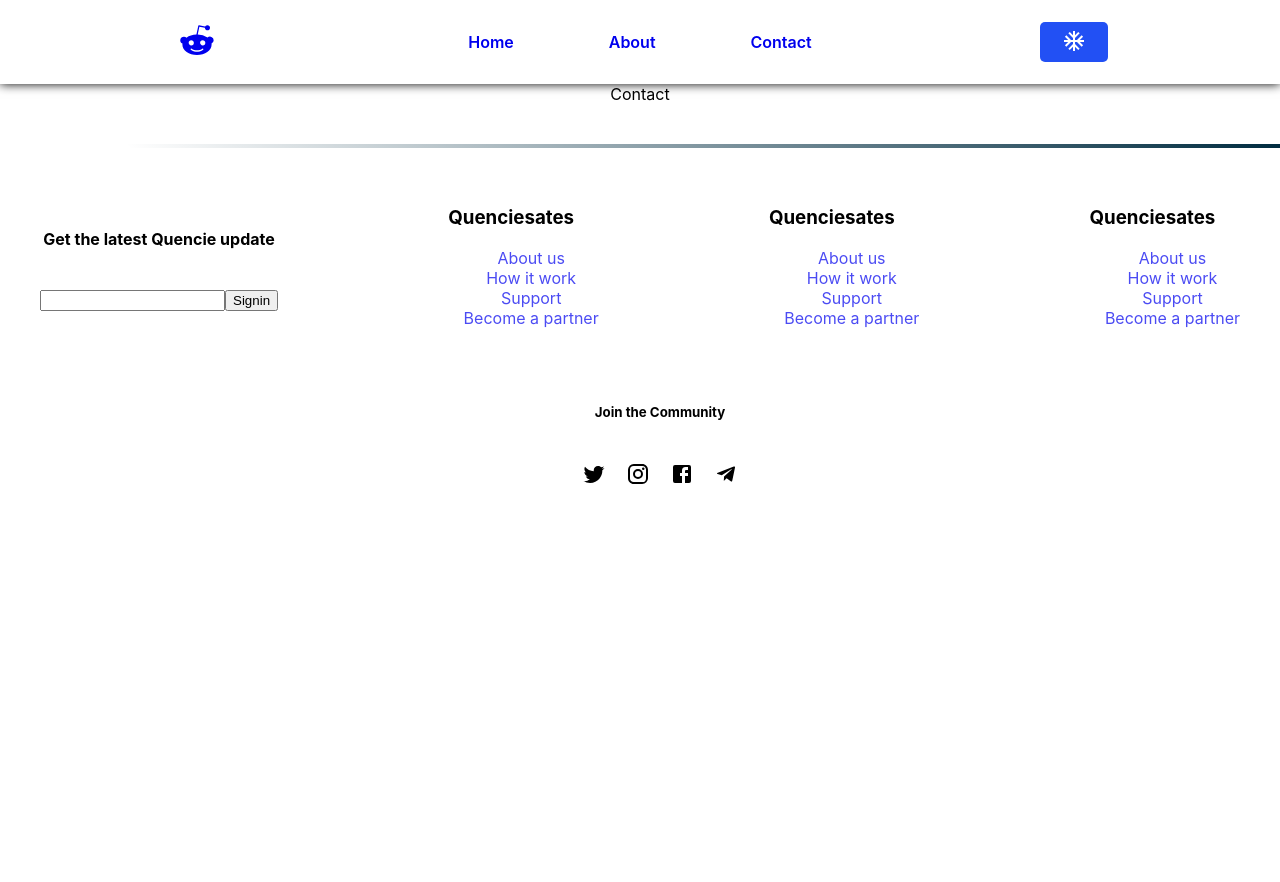
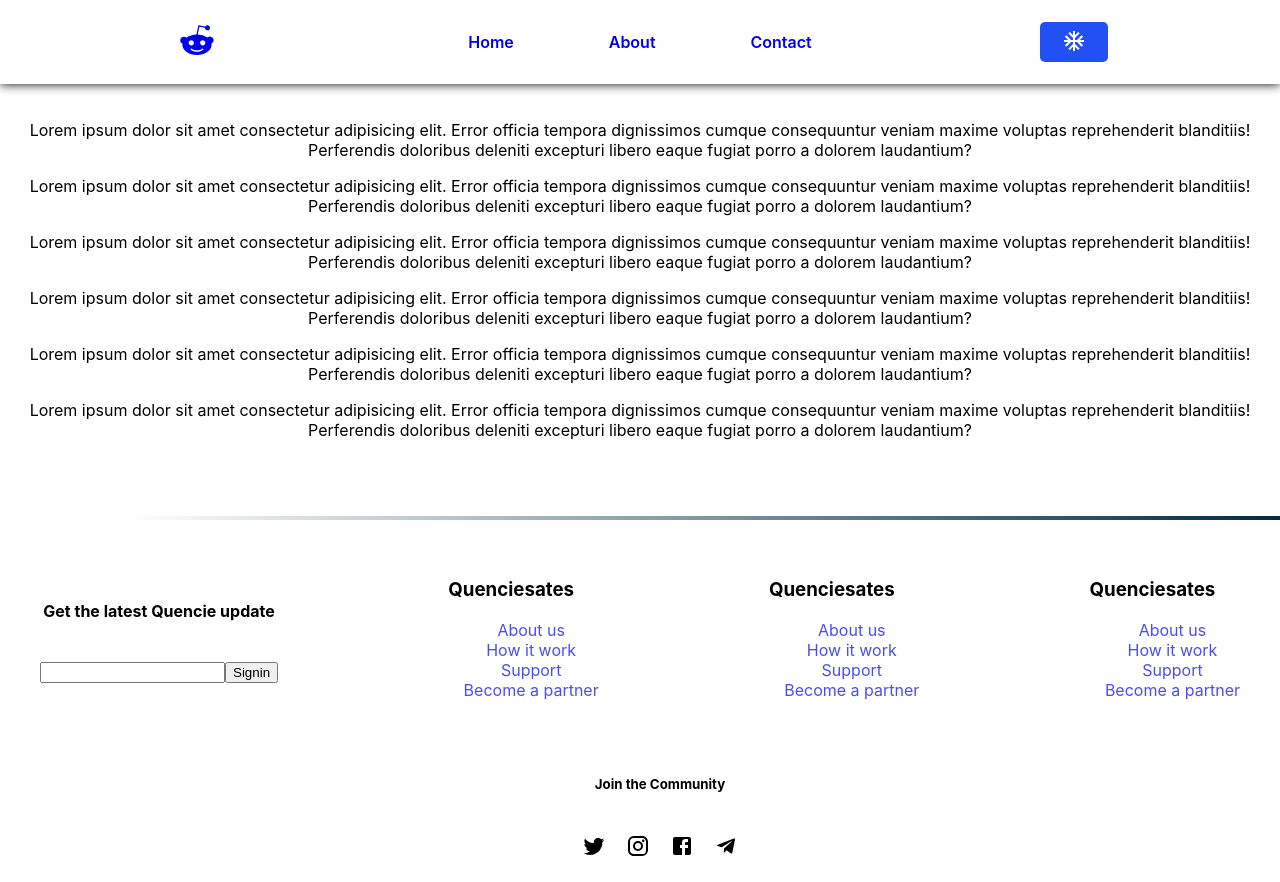
Before and after one commit to HASNAINMUBARAK/Movies.com, a React (Create React App) app: page /Contact in a window 1280 px wide. Before the commit the page ends 800 px from the top, so only its background shows below. Built offline with nearby package versions, Linux system fonts and the light colour scheme.

Commit message:
more changes

```diff
--- a/src/Pages/About/index.jsx
+++ b/src/Pages/About/index.jsx
@@ -4,7 +4,6 @@ const About = () => {
   return (
     <div>
       <p>Lorem ipsum dolor sit amet consectetur adipisicing elit. Error officia tempora dignissimos cumque consequuntur veniam maxime voluptas reprehenderit blanditiis! Perferendis doloribus deleniti excepturi libero eaque fugiat porro a dolorem laudantium?</p>
-
       <p>Lorem ipsum dolor sit amet consectetur adipisicing elit. Error officia tempora dignissimos cumque consequuntur veniam maxime voluptas reprehenderit blanditiis! Perferendis doloribus deleniti excepturi libero eaque fugiat porro a dolorem laudantium?</p>
       <p>Lorem ipsum dolor sit amet consectetur adipisicing elit. Error officia tempora dignissimos cumque consequuntur veniam maxime voluptas reprehenderit blanditiis! Perferendis doloribus deleniti excepturi libero eaque fugiat porro a dolorem laudantium?</p>
       <p>Lorem ipsum dolor sit amet consectetur adipisicing elit. Error officia tempora dignissimos cumque consequuntur veniam maxime voluptas reprehenderit blanditiis! Perferendis doloribus deleniti excepturi libero eaque fugiat porro a dolorem laudantium?</p>
--- a/src/Pages/Contact/index.jsx
+++ b/src/Pages/Contact/index.jsx
@@ -1,9 +1,22 @@
+import { makeStyles } from '@material-ui/core';
 import React from 'react'
 
 const Contact = () => {
+  const classes = useStyles();
   return (
-    <div>Contact</div>
+     <div className={classes.contain}>
+      <p>Lorem ipsum dolor sit amet consectetur adipisicing elit. Error officia tempora dignissimos cumque consequuntur veniam maxime voluptas reprehenderit blanditiis! Perferendis doloribus deleniti excepturi libero eaque fugiat porro a dolorem laudantium?</p>
+      <p>Lorem ipsum dolor sit amet consectetur adipisicing elit. Error officia tempora dignissimos cumque consequuntur veniam maxime voluptas reprehenderit blanditiis! Perferendis doloribus deleniti excepturi libero eaque fugiat porro a dolorem laudantium?</p>
+      <p>Lorem ipsum dolor sit amet consectetur adipisicing elit. Error officia tempora dignissimos cumque consequuntur veniam maxime voluptas reprehenderit blanditiis! Perferendis doloribus deleniti excepturi libero eaque fugiat porro a dolorem laudantium?</p>
+      <p>Lorem ipsum dolor sit amet consectetur adipisicing elit. Error officia tempora dignissimos cumque consequuntur veniam maxime voluptas reprehenderit blanditiis! Perferendis doloribus deleniti excepturi libero eaque fugiat porro a dolorem laudantium?</p>
+      <p>Lorem ipsum dolor sit amet consectetur adipisicing elit. Error officia tempora dignissimos cumque consequuntur veniam maxime voluptas reprehenderit blanditiis! Perferendis doloribus deleniti excepturi libero eaque fugiat porro a dolorem laudantium?</p>
+      <p>Lorem ipsum dolor sit amet consectetur adipisicing elit. Error officia tempora dignissimos cumque consequuntur veniam maxime voluptas reprehenderit blanditiis! Perferendis doloribus deleniti excepturi libero eaque fugiat porro a dolorem laudantium?</p></div>
   )
 }
 
 export default Contact
+const useStyles = makeStyles((theme) => ({
+  contain: {
+    padding:"20px",
+  },
+}));
```
